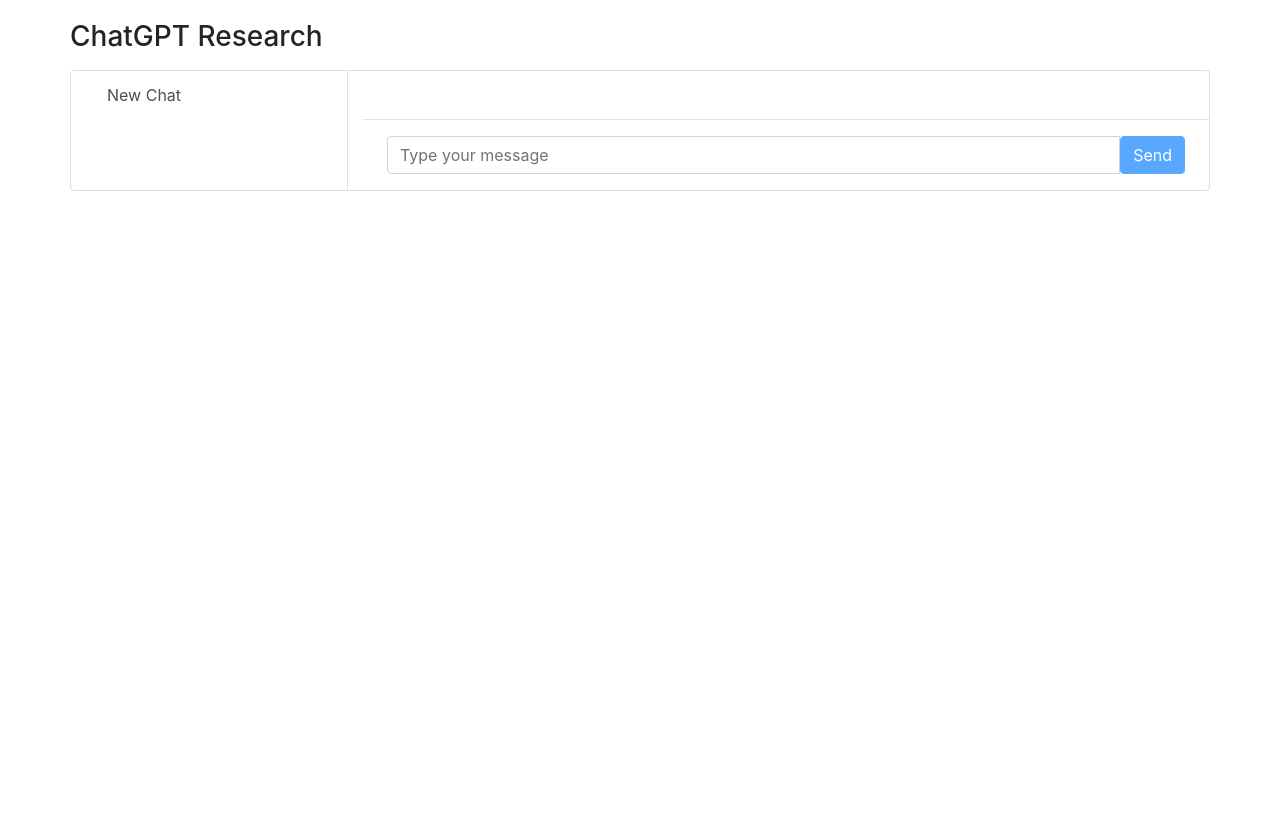
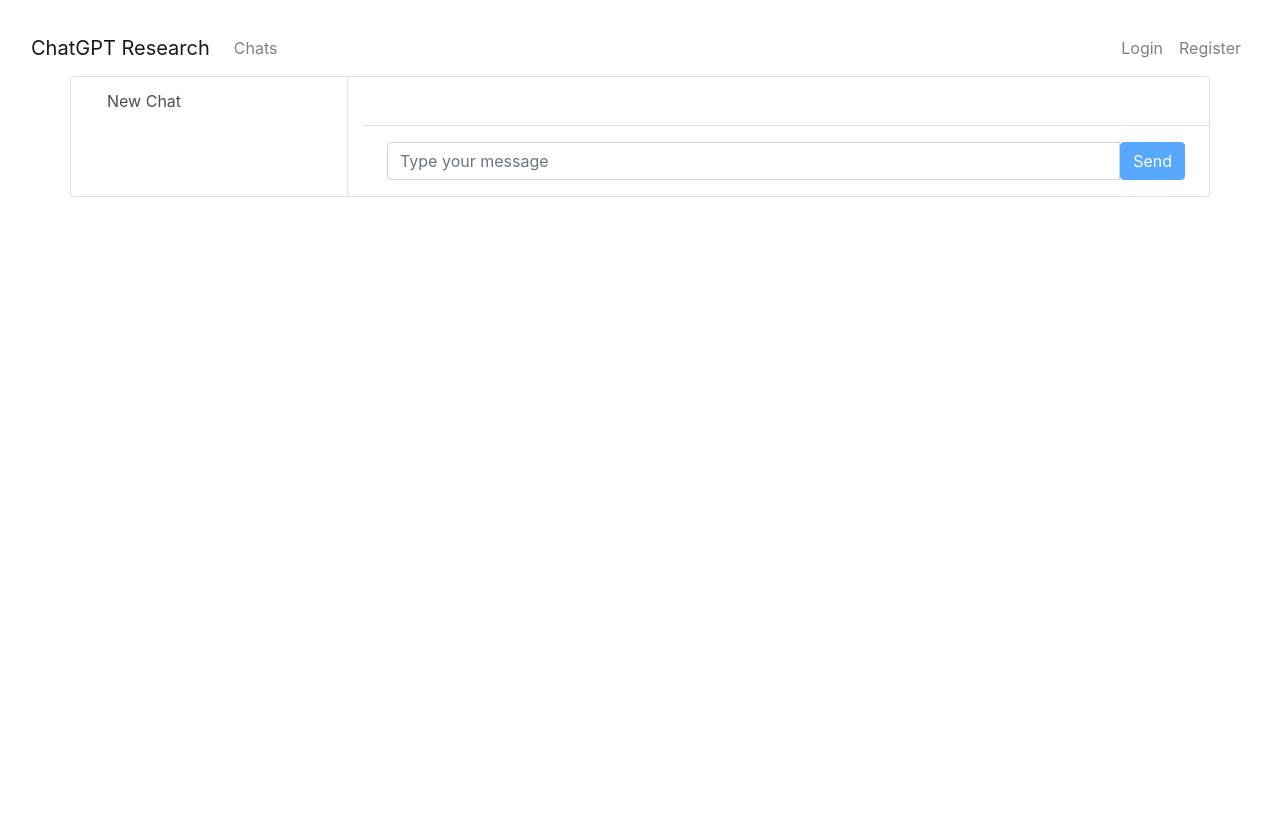
Before and after one commit to mkmenta/chatgpt-research, a Flask app: template templates/chat/chat.html in a window 1280 px wide. Before the commit the page ends 191 px from the top, so only its background shows below. Run offline with Flask 3, Linux system fonts and the light colour scheme; the template is opened without the code that fills it, so the values that code supplies are empty; some libraries are stand-ins or nearby versions.

Commit message:
Improve visuals

```diff
--- a/templates/chat/chat.html
+++ b/templates/chat/chat.html
@@ -11,10 +11,12 @@
     <link href="{{ url_for('static', filename='stylesheets/chat.css') }}" rel="stylesheet">
 </head>
 
-<body>
+<body class="d-flex flex-column vh-100">
+    {% include 'partials/navbar.html' %}
+
     <main class="content">
         <div class="container p-0">
-            <h1 class="h3 mb-3">ChatGPT Research</h1>
+            <!-- <h1 class="h3 mb-3">ChatGPT Research</h1> -->
             <div class="card">
                 <div class="row g-0">
                     <div class="col-12 col-lg-5 col-xl-3 border-right">
```
